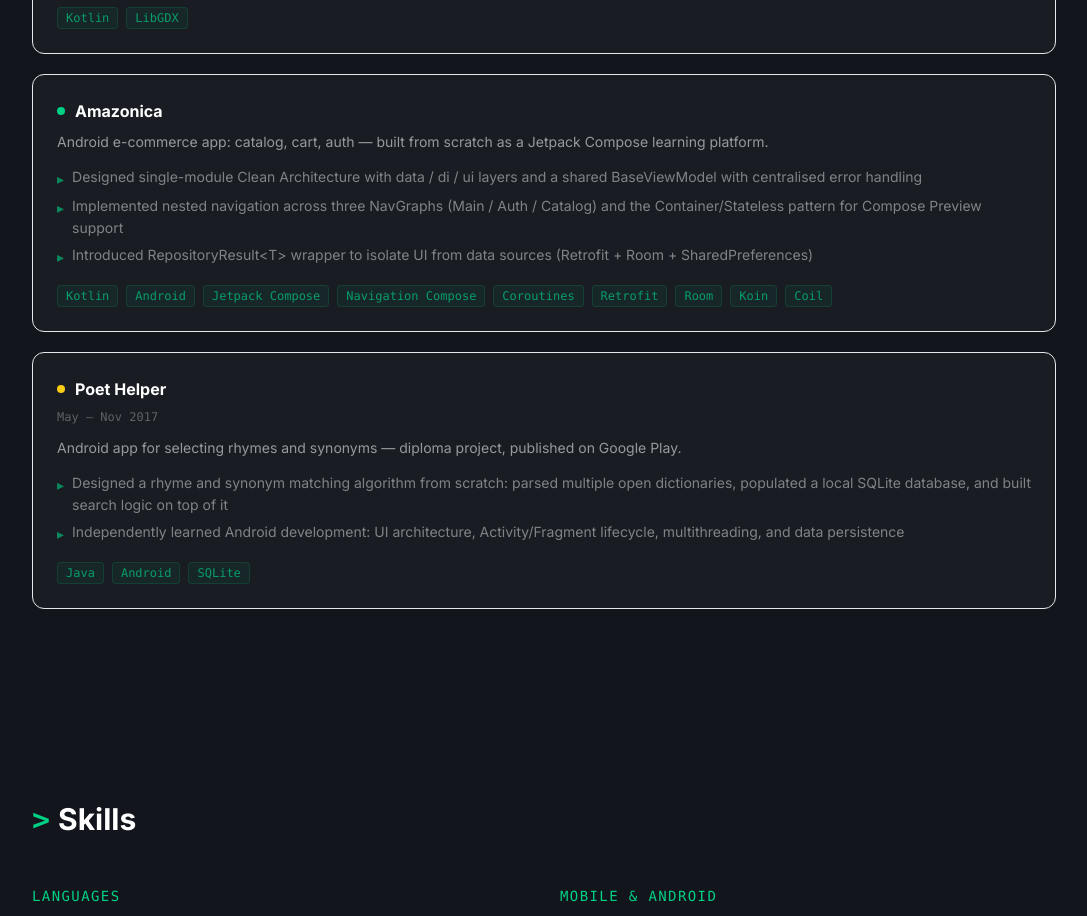
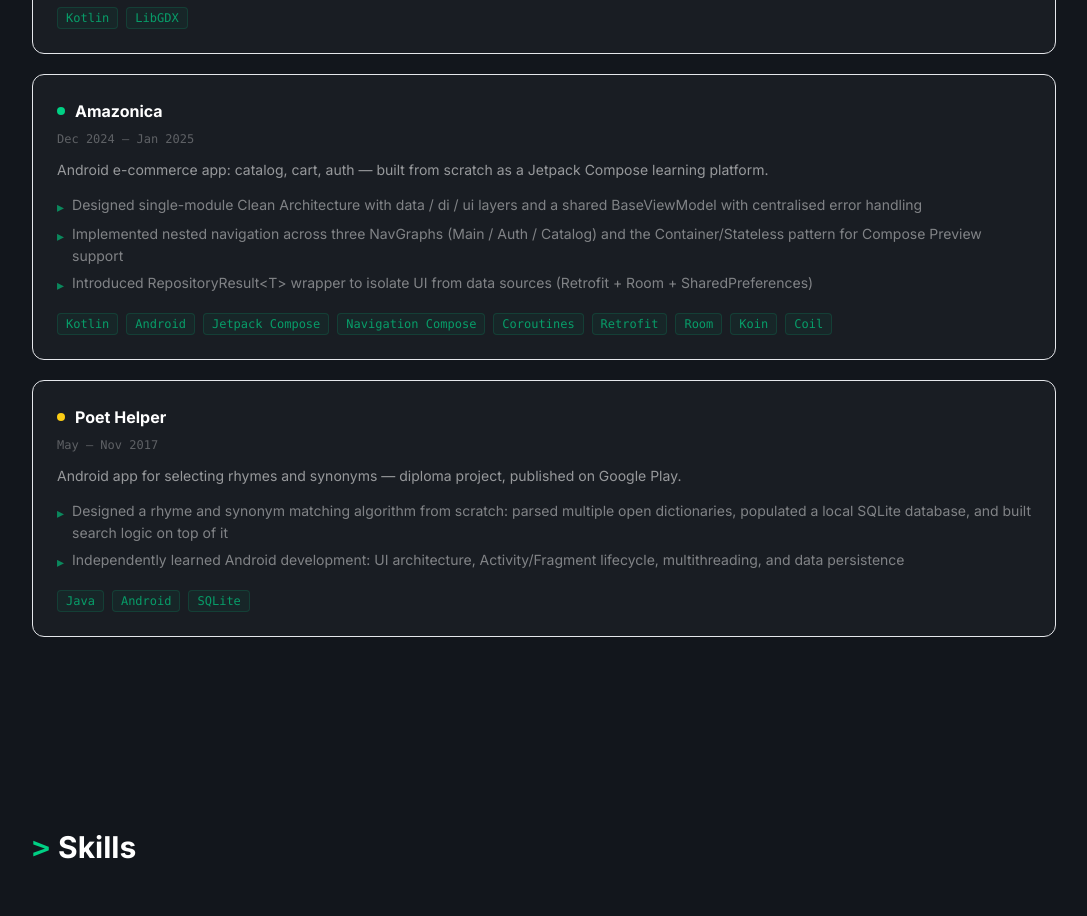
Before and after one commit to BargystV/portfolio, a Next.js app: page / in a window 1280 px wide. Shown: the part 4520-5436 px from the top of the page, without its empty margins (96-1183 px from the left). Built offline with nearby package versions, Linux system fonts and the light colour scheme.

Commit message:
Add period to Amazonica card (Dec 2024 – Jan 2025)
Co-Authored-By: Claude Sonnet 4.6 <noreply@anthropic.com>

```diff
--- a/content/workblocks.ts
+++ b/content/workblocks.ts
@@ -205,6 +205,8 @@ export const workBlocks: WorkBlock[] = [
         nameKey: 'proj_amazonica_name',
         descKey: 'proj_amazonica_desc',
         stack: ['Kotlin', 'Android', 'Jetpack Compose', 'Navigation Compose', 'Coroutines', 'Retrofit', 'Room', 'Koin', 'Coil'],
+        period: 'Dec 2024 – Jan 2025',
+        periodRu: 'Дек 2024 – Янв 2025',
         githubUrl: 'https://github.com/BargystV/Amazonica',
       },
       {
```
